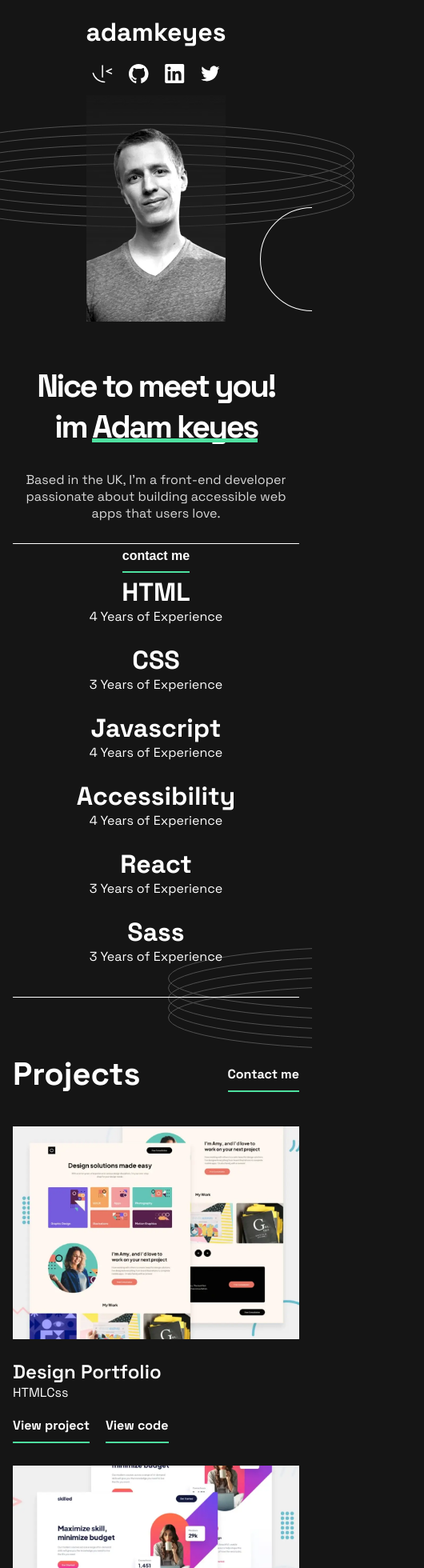
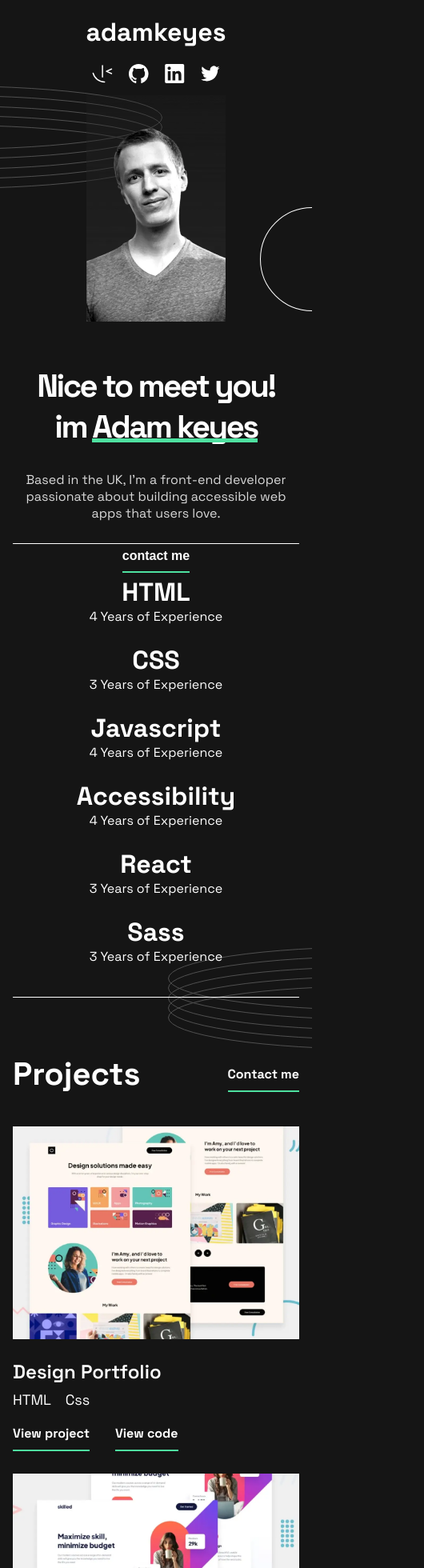
Before and after one commit to shane-brendon/porfolio-nextjs, a Next.js app: page / in a window 390 px wide. Shown: the top 1960 px of the page at 80% size, 530 px wide, since content can reach past the window. Built offline with nearby package versions, Linux system fonts and the light colour scheme.

Commit message:
fix some responsive

```diff
--- a/src/components/Footer/Footer.jsx
+++ b/src/components/Footer/Footer.jsx
@@ -14,7 +14,6 @@ const Footer = () => {
     <footer id='footer'>
       <div className='container'>
         <div className='top'>
-          {' '}
           <div className='right'>
             <h2 className='title'>{data.contact}</h2>
             <span>
@@ -27,9 +26,11 @@ const Footer = () => {
         </div>
       </div>
 
-      {/* <div className='ringPattern--footer'>
-        <RingPattern />
-      </div> */}
+      <div className='ringPattern__footer'>
+        <div className='ringPattern__footer--container'>
+          <RingPattern />
+        </div>
+      </div>
       <div className='container'>
         <LinksComponent />
       </div>
--- a/src/components/Footer/footer.scss
+++ b/src/components/Footer/footer.scss
@@ -30,10 +30,13 @@ footer {
       justify-content: flex-end;
     }
   }
-  .ringPattern--footer {
+  .ringPattern__footer {
     position: absolute;
     bottom: 13.125rem;
-    left: -15rem;
+    &--container {
+      position: relative;
+      left: -15rem;
+    }
   }
 
   @media screen and (max-width: $tablet) {
@@ -50,10 +53,12 @@ footer {
     .bottom {
       padding: 1.875rem 0 2.5rem;
     }
-    .ringPattern--footer {
+    .ringPattern__footer {
       position: absolute;
       bottom: 12.5rem;
-      left: -25rem;
+      &--container {
+        left: -25rem;
+      }
     }
   }
   @media screen and (max-width: $mobile) {
@@ -73,10 +78,13 @@ footer {
       gap: 1rem;
       padding-bottom: 3.75rem;
     }
-    .ringPattern--footer {
+    .ringPattern__footer {
       position: absolute;
       bottom: 18.75rem;
-      left: -18.75rem;
+      width: 300px;
+      &--container {
+        left: -18.75rem;
+      }
     }
   }
 }
--- a/src/components/Hero/hero.scss
+++ b/src/components/Hero/hero.scss
@@ -123,12 +123,12 @@
     .author--name {
       -webkit-text-stroke: unset;
     }
-    .ringPattern--hero {
+    .ringPattern__hero {
       position: absolute;
+      width: 300px !important;
       top: 6.6875rem;
-      width: 300px;
       &--container {
-        left: -27.4375rem;
+        left: -20.4375rem;
       }
     }
     .circlePattern__hero {
--- a/src/components/Projects/Projects.jsx
+++ b/src/components/Projects/Projects.jsx
@@ -15,19 +15,36 @@ const Projects = () => {
         <div className='project-grid'>
           {projects.projects.map((project, index) => (
             <div key={index}>
+              <div className='img-container'>
+                <div className='buttons-hover desktop'>
+                  <BtnGreenBar
+                    text={projects.external.project}
+                    type={'link'}
+                    link={project.links.project}
+                    blank
+                  />
+                  <BtnGreenBar
+                    text={projects.external.code}
+                    type={'link'}
+                    link={project.links.code}
+                    blank
+                  />
+                </div>
                 <Image
                   src={project.image.large}
                   width={545}
                   height={400}
                   alt='project i worked on'
                 />
+              </div>
+
               <div className='description'>
                 <span className='description--name'>{project.name}</span>
-                <div className='description--tags'>
+                <ul className='description--tags'>
                   {project.technology.map((tech, index) => (
-                    <span key={index}>{tech}</span>
+                    <li key={index}>{tech}</li>
                   ))}
-                </div>
+                </ul>
               </div>
               <div className='buttons mobile-tablet'>
                 <BtnGreenBar
--- a/src/components/Projects/Projects.scss
+++ b/src/components/Projects/Projects.scss
@@ -42,15 +42,54 @@
         margin-top: 0.5rem;
       }
     }
+    .img-container {
+      position: relative;
 
-    .mobile-tablet {
-      display: flex;
-      gap: 1.25rem;
+      &:hover {
+        .buttons-hover {
+          display: flex;
+          justify-content: center;
+          align-items: center;
+        }
+      }
+    }
+    .buttons-hover {
+      display: none;
+      gap: 2rem;
       margin-top: 1.25rem;
+      position: absolute;
+      z-index: 1;
+      background-color: rgba($color: #000000, $alpha: 0.6);
+      width: 100%;
+      height: 100%;
+      top: 0;
+      left: 0;
+      margin: 0;
+    }
+    @media screen and (max-width: $tablet) {
+      .img-container {
+        &:hover {
+          .buttons-hover {
+            display: none;
+          }
+        }
+      }
+      .buttons {
+        display: flex;
+        gap: 2rem;
+        margin-top: 1.25rem;
+      }
     }
     @media screen and (max-width: $mobile) {
       grid-template-columns: 1fr;
       gap: 2.5rem;
+      .img-container {
+        &:hover {
+          .buttons-hover {
+            display: none;
+          }
+        }
+      }
     }
   }
 }
--- a/src/styles/global.scss
+++ b/src/styles/global.scss
@@ -70,7 +70,6 @@ span.tags {
 }
 @media screen and (max-width: $mobile) {
   .tablet,
-  .mobile-tablet,
   .desk {
     display: none;
   }
```
Lines whose indentation alone changed are shown as unchanged.
